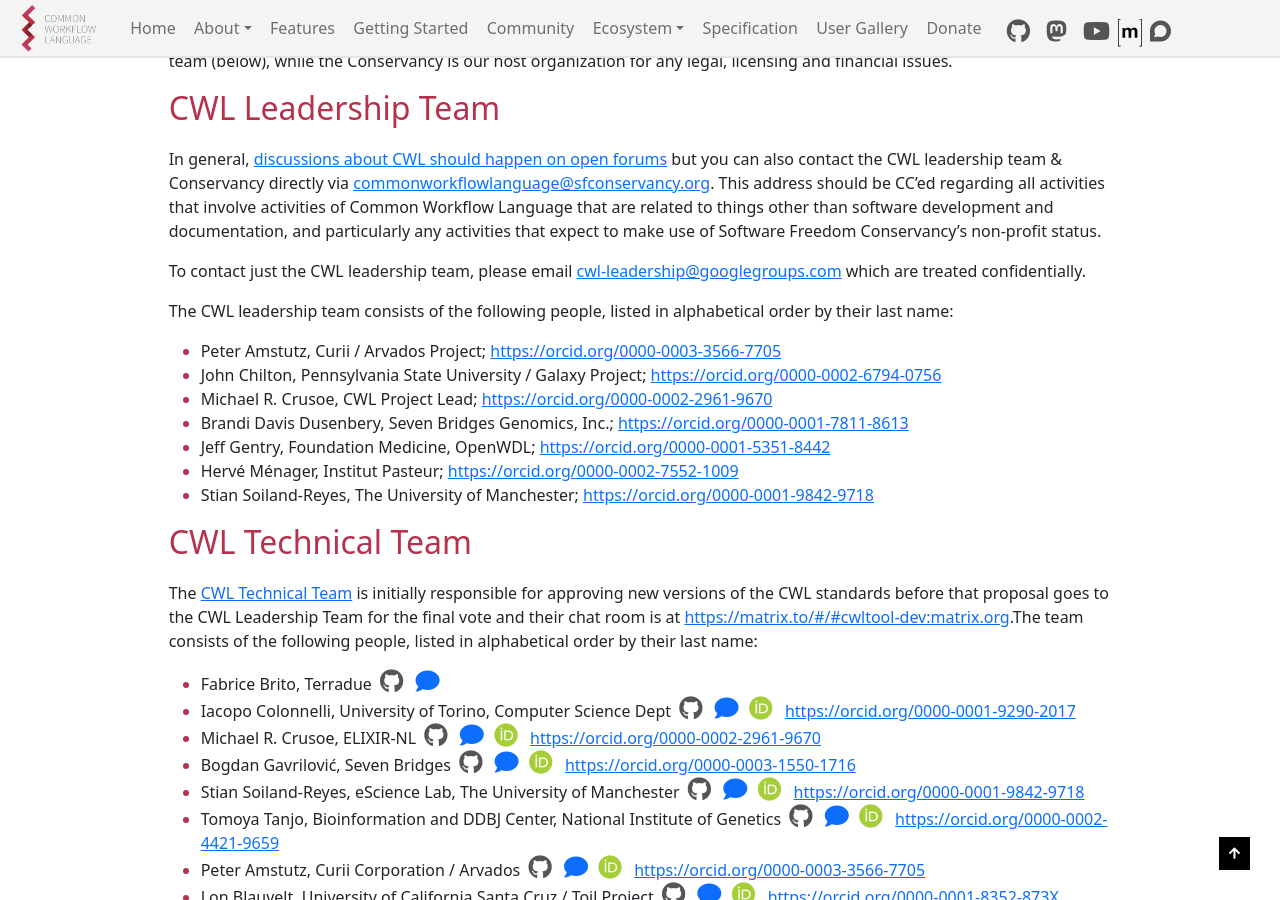
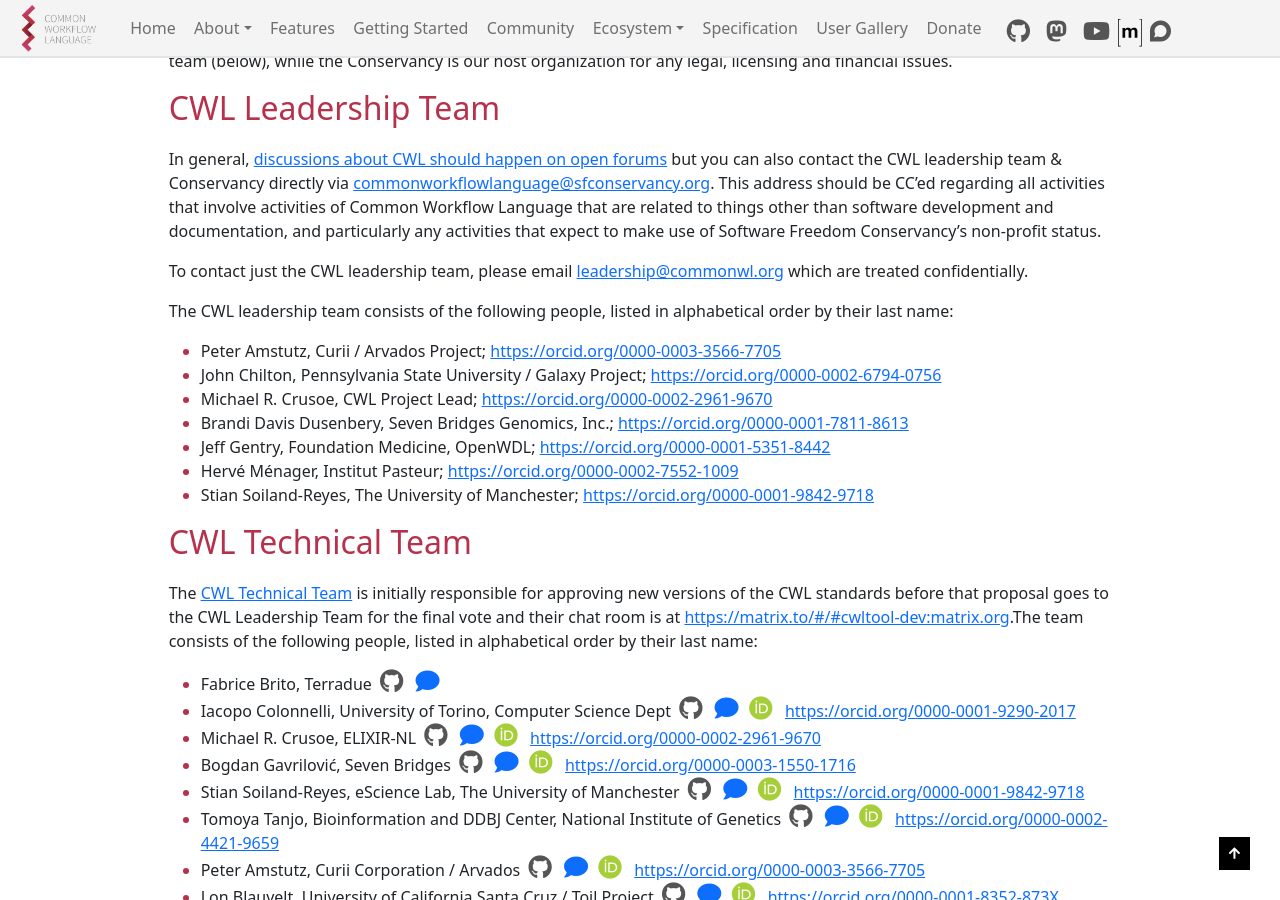
Before and after one commit to common-workflow-language/cwl-website, a Jekyll site: the page built from content/governance.md, in a window 1280 px wide and 900 px high, scrolled down 373 px. Built offline with Jekyll 4.4.1, drawn with Linux system fonts in a browser that asks for light colours; some of the changed lines change nothing that is shown.

Commit message:
use nice email alias for the CWL leadership team (#200)

```diff
--- a/content/governance.md
+++ b/content/governance.md
@@ -18,7 +18,7 @@
 
 In general, [discussions about CWL should happen on open forums](https://www.commonwl.org/community/) but you can also contact the CWL leadership team & Conservancy directly via <commonworkflowlanguage@sfconservancy.org>. This address should be CC'ed regarding all activities that involve activities of Common Workflow Language that are related to things other than software development and documentation, and particularly any activities that expect to make use of Software Freedom Conservancy's non-profit status.
 
-To contact just the CWL leadership team, please email <cwl-leadership@googlegroups.com> which are treated confidentially.
+To contact just the CWL leadership team, please email <leadership@commonwl.org> which are treated confidentially.
 
 The CWL leadership team consists of the following people, listed in alphabetical order by their last name:
 
```
